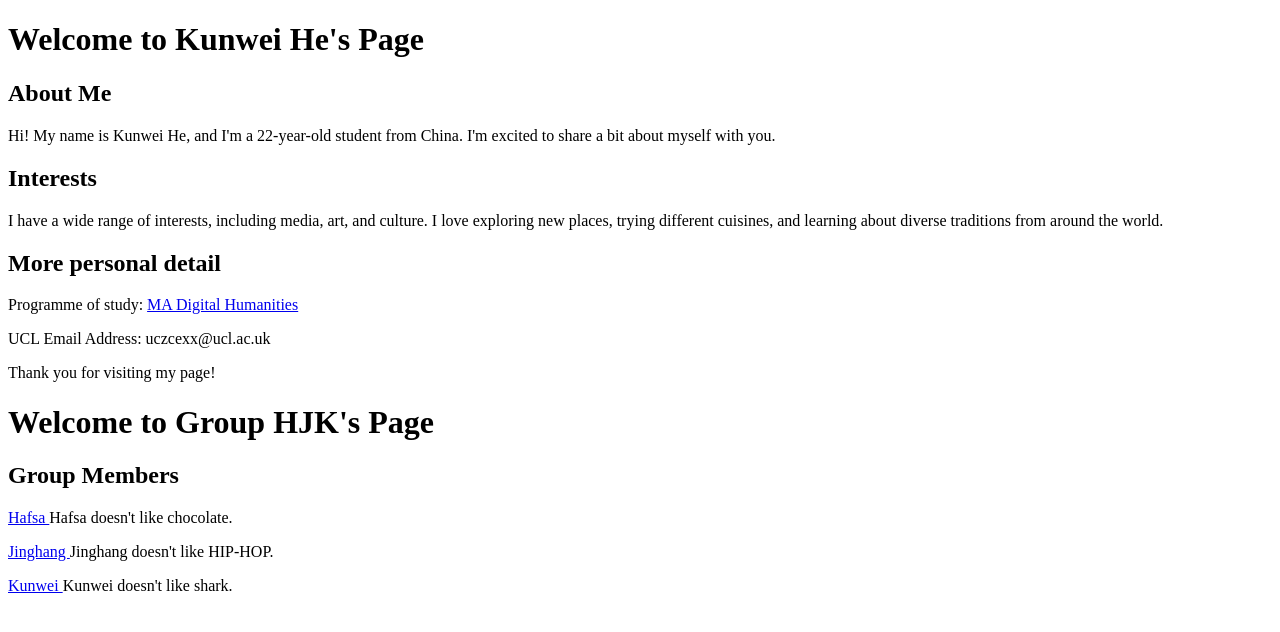
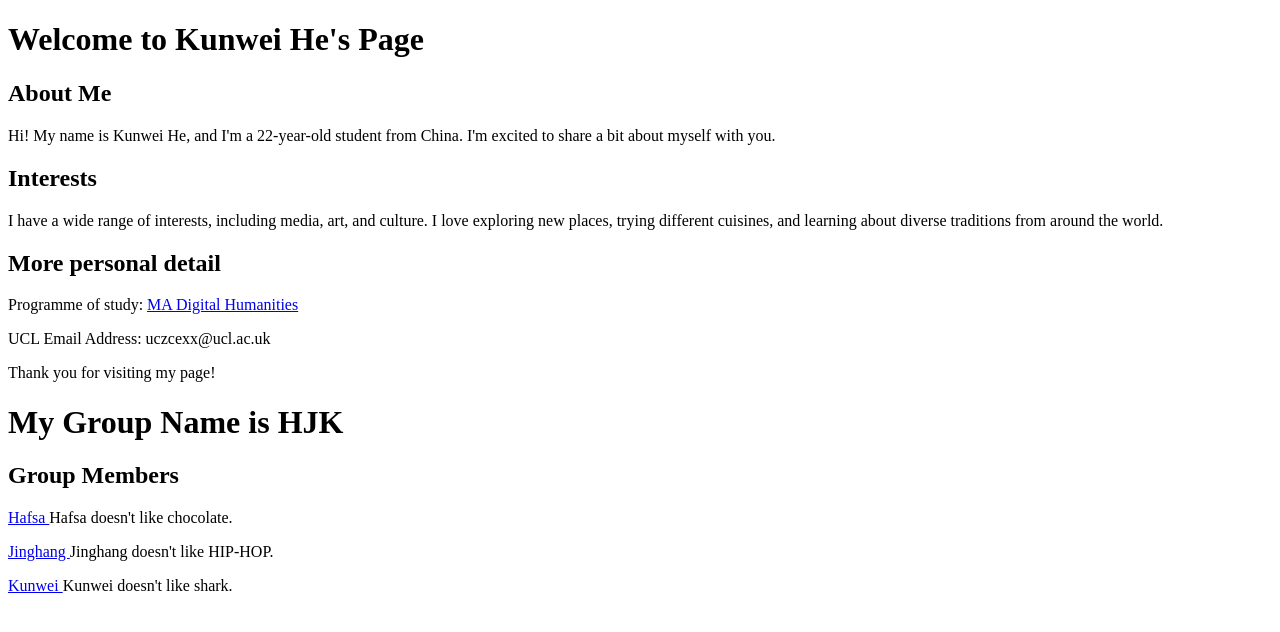
Before and after one commit to KunweiHe/INST0018_23-24_uczcexx, a plain HTML site: page index.html in a window 1280 px wide. Drawn offline with Linux system fonts and the light colour scheme.

Commit message:
index.html

```diff
--- a/index.html
+++ b/index.html
@@ -33,7 +33,7 @@
         <p>Thank you for visiting my page!</p>
     </footer>
      <header>
-        <h1>Welcome to Group HJK's Page</h1>
+        <h1>My Group Name is HJK</h1>
     </header>
     <section>
         <h2>Group Members</h2>
```
